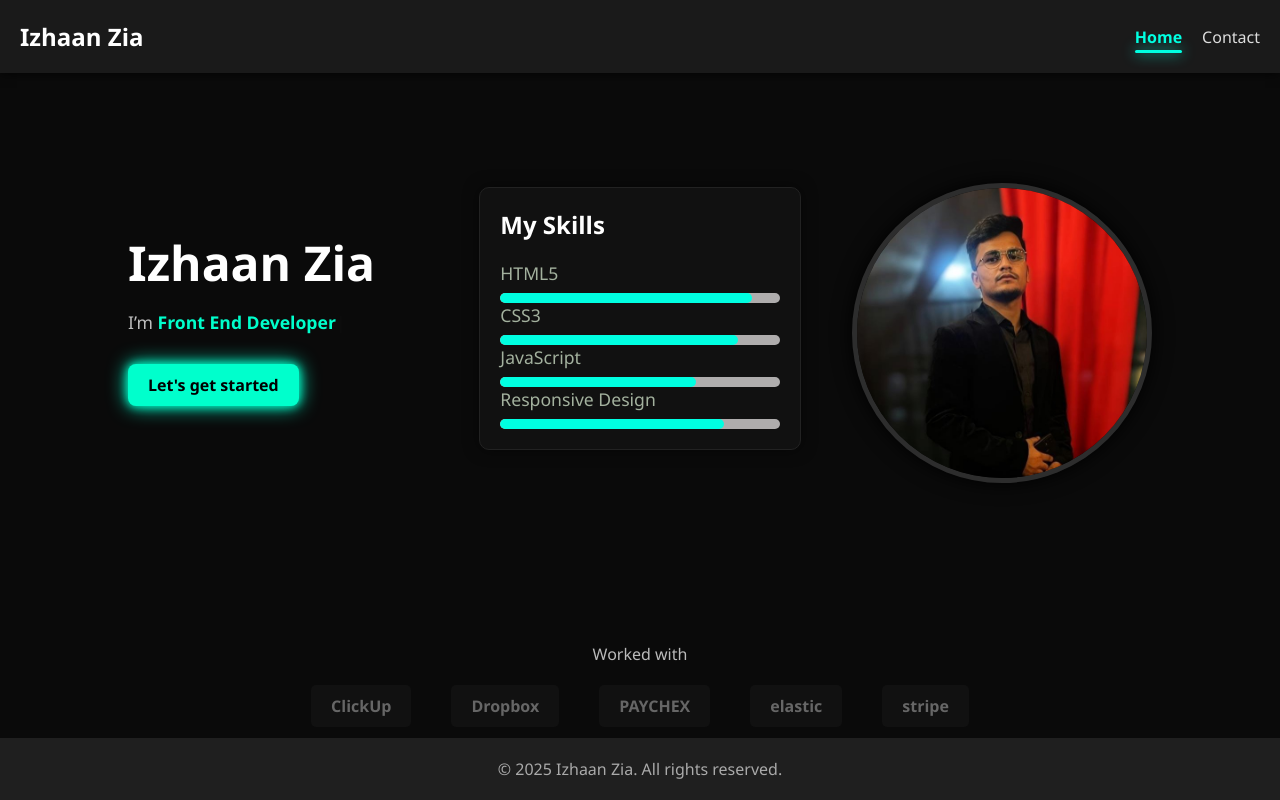
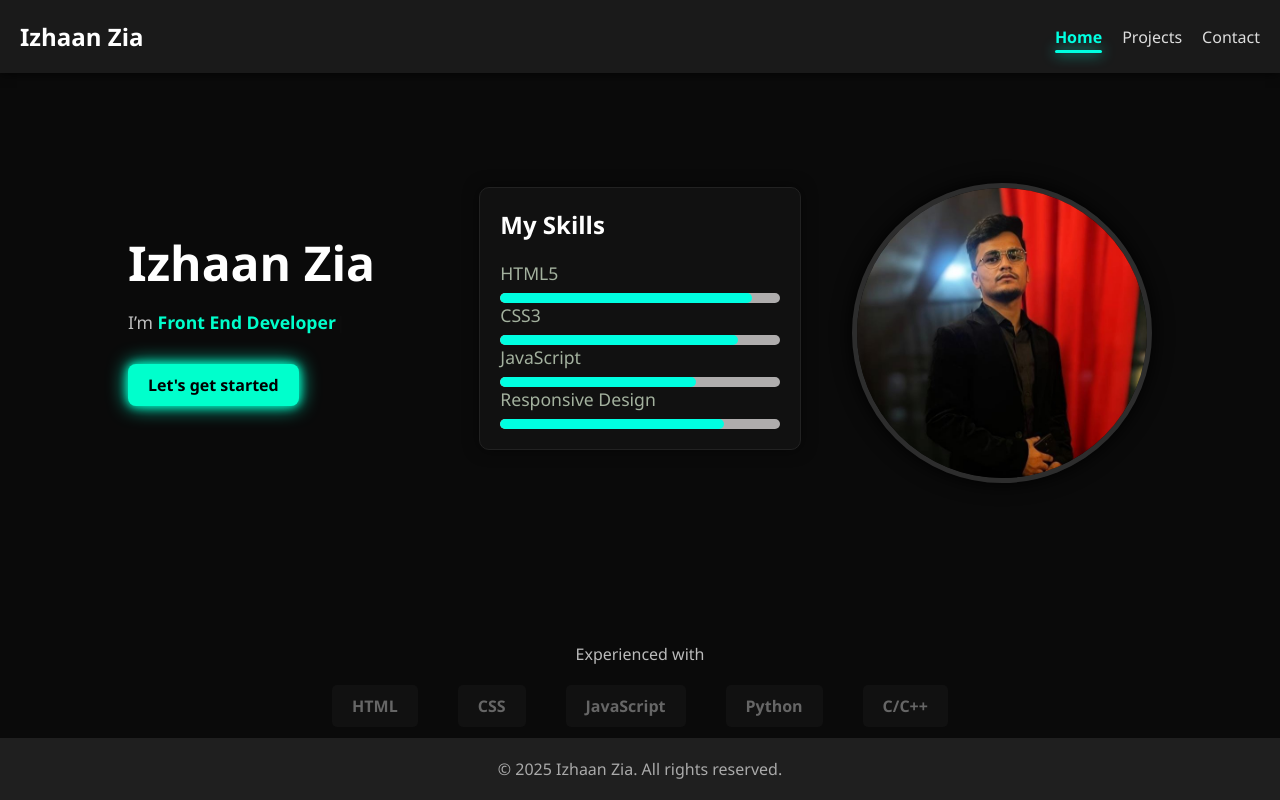
Before and after one commit to izhaanzia/Portfolio, a plain HTML site: page index.html in a window 1280 px wide. Drawn offline with nearby package versions, Linux system fonts and the light colour scheme.

Commit message:
Update index.html

```diff
--- a/index.html
+++ b/index.html
@@ -42,6 +42,7 @@
     <h1 class="logo" style="margin: 0; font-size: 24px;">Izhaan Zia</h1>
     <ul class="nav-links" style="list-style: none; display: flex; gap: 20px; margin: 0;">
       <li class="active" style="cursor: pointer;">Home</li>
+      <li><a href="Project.html" style="text-decoration: none; color: inherit;">Projects</a></li>
       <li><a href="contact.html" style="text-decoration: none; color: inherit;">Contact</a></li>
     </ul>
   </nav>
@@ -87,13 +88,13 @@
   </section>
 
   <section class="brands">
-    <p>Worked with</p>
+    <p>Experienced with</p>
     <div class="brand-logos">
-      <span>ClickUp</span>
-      <span>Dropbox</span>
-      <span>PAYCHEX</span>
-      <span>elastic</span>
-      <span>stripe</span>
+      <span>HTML</span>
+      <span>CSS</span>
+      <span>JavaScript</span>
+      <span>Python</span>
+      <span>C/C++</span>
     </div>
   </section>
 
```
